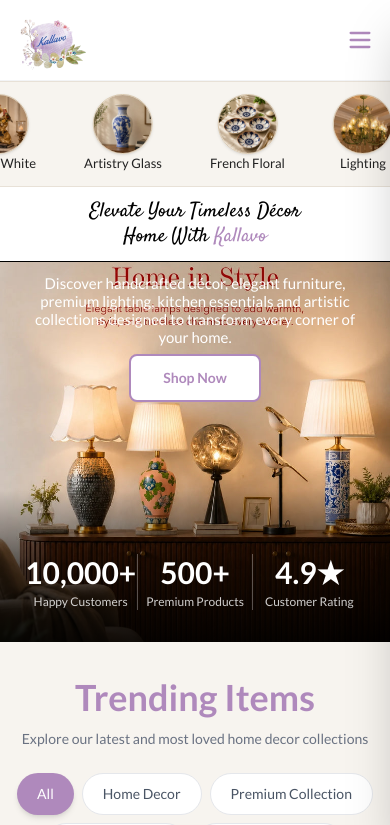
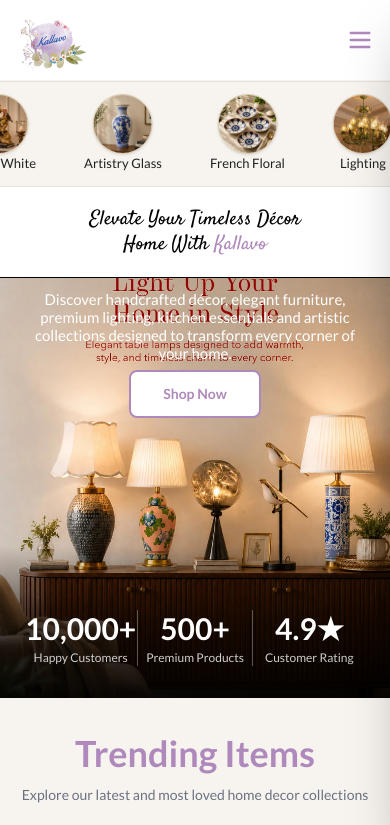
Before and after one commit to varunmathur19/kallavo, a Next.js app: page / in a window 390 px wide. Shown: the top 825 px of the page. Built offline with nearby package versions, Linux system fonts and the light colour scheme.

Commit message:
correction

```diff
--- a/component/home/Banner.jsx
+++ b/component/home/Banner.jsx
@@ -48,7 +48,7 @@ const Banner = () => {
   return (
     <>
       {/* ==================== MOBILE TOP CONTENT ==================== */}
-      <div className="block md:hidden bg-white px-4 py-3 text-center border-b">
+      <div className="block md:hidden bg-white px-4 py-5 text-center border-b">
         <h1
           className={`${satisfy.className} text-[20px] text-black leading-tight`}
         >
@@ -59,7 +59,7 @@ const Banner = () => {
       </div>
 
       {/* ==================== BANNER IMAGE SECTION ==================== */}
-      <section className="relative w-full h-[380px] md:h-[520px] lg:h-[550px] xl:h-[650px] overflow-hidden max-w-[1500px] mx-auto">
+      <section className="relative w-full h-[420px] md:h-[520px] lg:h-[550px] xl:h-[650px] overflow-hidden max-w-[1500px] mx-auto">
 
         {/* Mobile Background Image */}
         <Image
```
